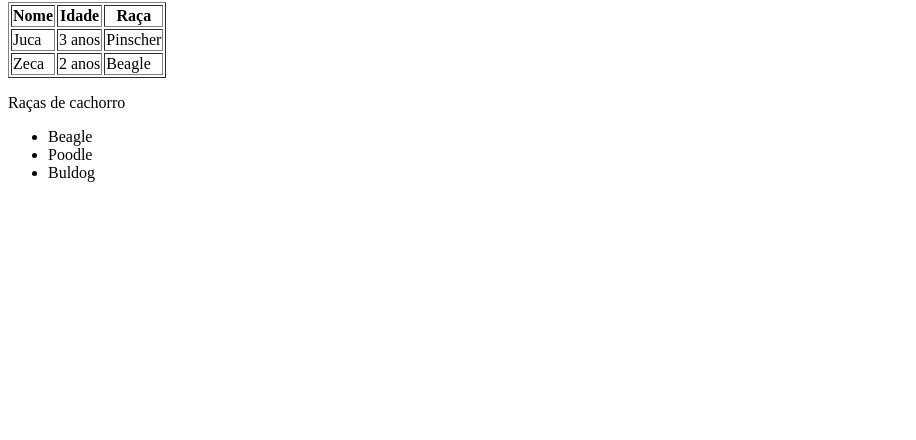
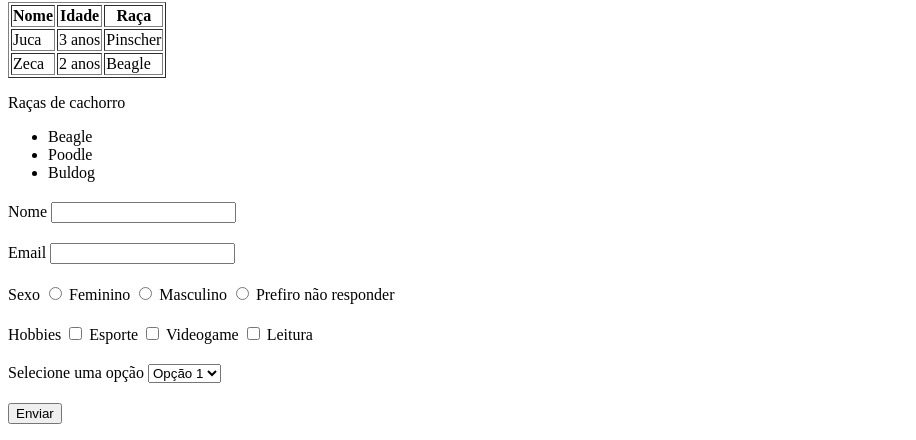
Before and after one commit to dfpires/lingprog-20242, a plain HTML site: page lingprog-20242/html/exemplo1.html in a window 1280 px wide. Shown: the part 1079-1519 px from the top of the page, without its empty margins (0-916 px from the left). Before the commit the page ends 1277 px from the top, so only its background shows below. Drawn offline with Linux system fonts and the light colour scheme.

Commit message:
Add files via upload

```diff
--- /dev/null
+++ b/lingprog-20242/css/estilo.css
@@ -0,0 +1,4 @@
+div {
+    margin-top: 20px;
+   /* border: 1px solid black; */
+}
--- a/lingprog-20242/html/exemplo1.html
+++ b/lingprog-20242/html/exemplo1.html
@@ -4,6 +4,7 @@
         <meta charset="UTF-8">
         <meta name="viewport" content="width=device-width, initial-scale=1.0">
         <title>Exemplo 1</title>
+        <link rel="stylesheet" href="../css/estilo.css"/>
     </head>
     <body>
         <h1> Conheço meu cachorro </h1>
@@ -48,5 +49,46 @@
             </ul>
         </p>
         <!-- lição de casa: estude formulários em HTML -->
+         <p>
+            <form action="arquivo.php">
+                <div>
+                    <label for="nome"> Nome </label>
+                    <input type="text" id="nome"/>
+                </div>
+                <div>
+                    <label for="email"> Email </label>
+                    <input type="email" id="email"/>
+                </div>
+                <div>
+                    <label for="sexo"> Sexo </label>
+                    <input type="radio" id="feminino" name="sexo" value="Feminino"/>
+                    <label for="feminino"> Feminino </label>
+                    <input type="radio" id="masculino" name="sexo" value="Masculino"/>
+                    <label for="masculino"> Masculino </label>
+                    <input type="radio" id="prefiro" name="sexo" value="Prefiro não responder"/>
+                    <label for="prefiro"> Prefiro não responder </label>
+                </div>
+                <div>
+                    <label> Hobbies </label>
+                    <input type="checkbox" id="esporte"/>
+                    <label for="esporte"> Esporte </label>
+                    <input type="checkbox" id="videogame"/>
+                    <label for="videogame"> Videogame </label>
+                    <input type="checkbox" id="leitura"/>
+                    <label for="leitura"> Leitura </label>
+                </div>
+                <div>
+                    <label> Selecione uma opção </label>
+                    <select id="opcao">
+                        <option value="opcao1"> Opção 1 </option>
+                        <option value="opcao2"> Opção 2 </option>
+                        <option value="opcao3"> Opção 3 </option>
+                    </select>
+                </div>
+                <div>
+                    <input type="submit" value="Enviar"/>
+                </div>
+            </form>
+         </p>
     </body>
 </html>
```
